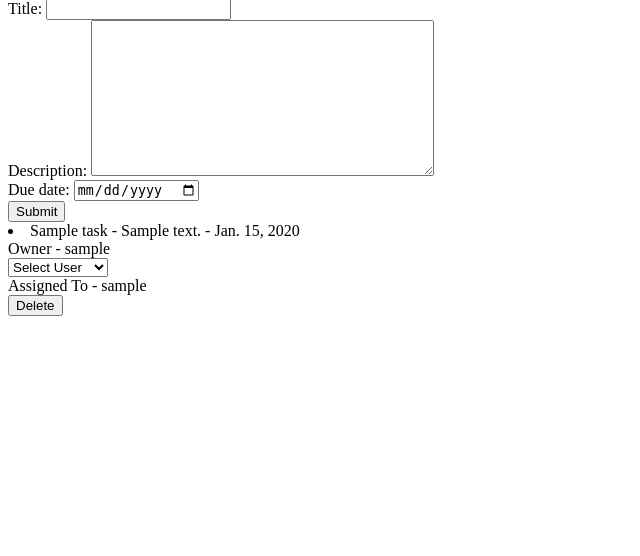
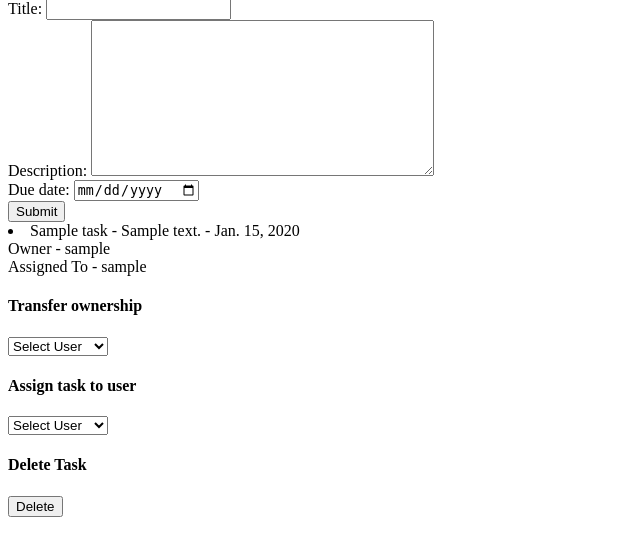
Before and after one commit to akgunkaya/projectfundjango, a Django app: page /tasks/ in a window 1280 px wide. Shown: the part 128-684 px from the top of the page, without its empty margins (0-640 px from the left). Run offline with Django 4.2, Linux system fonts and the light colour scheme; a user stored in the database is signed in; tables that the repository leaves empty hold one stand-in row (values such as "Sample post").

Commit message:
added functionality to assign user to task

```diff
--- a/taskapp/templates/tasks/partials/list_tasks.html
+++ b/taskapp/templates/tasks/partials/list_tasks.html
@@ -2,12 +2,28 @@
   {% for task in tasks %}
     <div id="task-item-{{ task.id }}">
       <li>{{ task }} - {{ task.description }} - {{task.due_date}}</li>
-      {% include "tasks/partials/owner.html" with owner=task.owner%}
-      {% if task.is_owner %}
-        {% include "tasks/partials/transfer_ownership.html" with users=task.users task_id=task.id%}
-      {% endif %}
+      <div>Owner - {{task.owner}}</div>
       <div>Assigned To - {{task.assigned_to}}</div>
       {% if task.is_owner %}
+        <h4>Transfer ownership</h4>
+        <select hx-post="{% url 'transfer_task_owner' task_id=task.id %}" hx-trigger="change" name="transfer_ownership" hx-target="#list-container" id="transfer_ownership" hx-swap="outerHTML">
+          <option value="" disabled selected>Select User</option>
+          {% for user in task.users %}
+              <option value="{{ user}}">
+                  {{ user.get_full_name|default:user.username }}
+              </option>
+          {% endfor %}
+        </select>
+        <h4>Assign task to user</h4>
+        <select hx-post="{% url 'assign_task_user' task_id=task.id %}" hx-trigger="change" name="assign_task" hx-target="#list-container" id="assign_task" hx-swap="outerHTML">
+          <option value="" disabled selected>Select User</option>
+          {% for user in task.users %}
+              <option value="{{ user}}">
+                  {{ user.get_full_name|default:user.username }}
+              </option>
+          {% endfor %}
+        </select>
+        <h4>Delete Task</h4>
         <button hx-post="{% url 'delete_task' task.id %}" hx-confirm="Are you sure?" hx-target="#list-container" hx-swap="outerHTML">
           Delete
         </button>
--- a/taskapp/templates/tasks/partials/owner.html
+++ /dev/null
@@ -1 +0,0 @@
-<div id="task-owner">Owner - {{owner}}</div>
--- a/taskapp/urls.py
+++ b/taskapp/urls.py
@@ -8,6 +8,7 @@
     path('logout/', views.user_logout, name='logout'),
     path('tasks/', views.tasks, name='tasks'),
     path('tasks/transfer-task-owner/<int:task_id>/', views.transfer_task_owner, name='transfer_task_owner'),
+    path('tasks/assign-task/<int:task_id>/', views.assign_task_user, name='assign_task_user'),
     path('tasks/delete/<int:task_id>/', views.delete_task, name='delete_task'),
     path('organizations/', views.organizations, name='organizations'),
     path('organizations/delete/<int:organization_id>/', views.delete_organization, name='delete_organization'),
--- a/taskapp/views.py
+++ b/taskapp/views.py
@@ -124,7 +124,19 @@
 
     return render(request, 'tasks/partials/list_tasks.html', {'tasks': tasks, 'error':error})
 
-# TODO add functionality for assign user to task
+def assign_task_user(request, task_id):
+    current_user = request.user
+    task = get_object_or_404(Task, pk=task_id)
+
+    error = "Task transfered successfully."
+    selected_user = User.objects.get(username=request.POST.get('assign_task'))
+    task.assigned_to = selected_user
+    task.save()
+    tasks = get_tasks_for_organization(task.organization)
+    set_task_ownership_attributes(tasks, current_user)
+
+    return render(request, 'tasks/partials/list_tasks.html', {'tasks': tasks, 'error':error})
+
 @login_required
 def organizations(request):
     current_user = request.user
```
